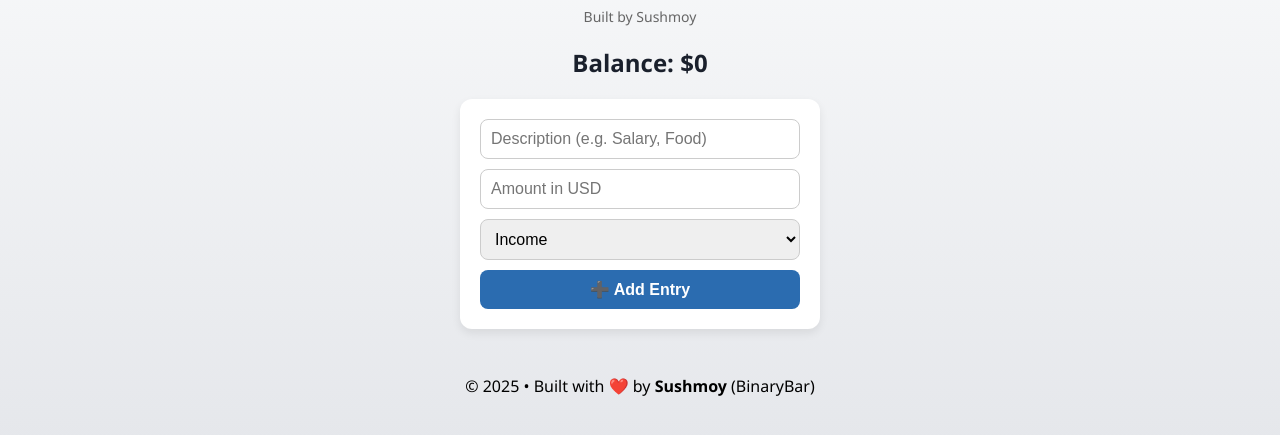
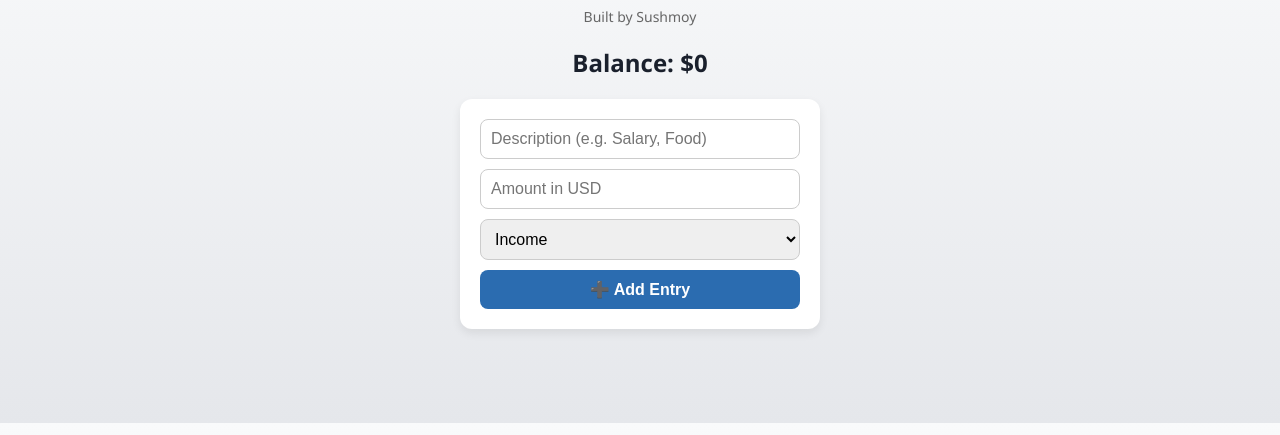
Before and after one commit to BinaryBar/expense-tracker, a plain HTML site: page index.html in a window 1280 px wide. Shown: the part 115-550 px from the top of the page. Drawn offline with Linux system fonts and the light colour scheme.

Commit message:
Update index.html

```diff
--- a/index.html
+++ b/index.html
@@ -114,10 +114,6 @@
 
   <ul id="entry-list"></ul>
 
-   <footer class="footer">
-    © 2025 • Built with ❤️ by <strong>Sushmoy</strong> (BinaryBar)
-  </footer>
-
   <script>
     const form = document.getElementById('entry-form');
     const list = document.getElementById('entry-list');
```
